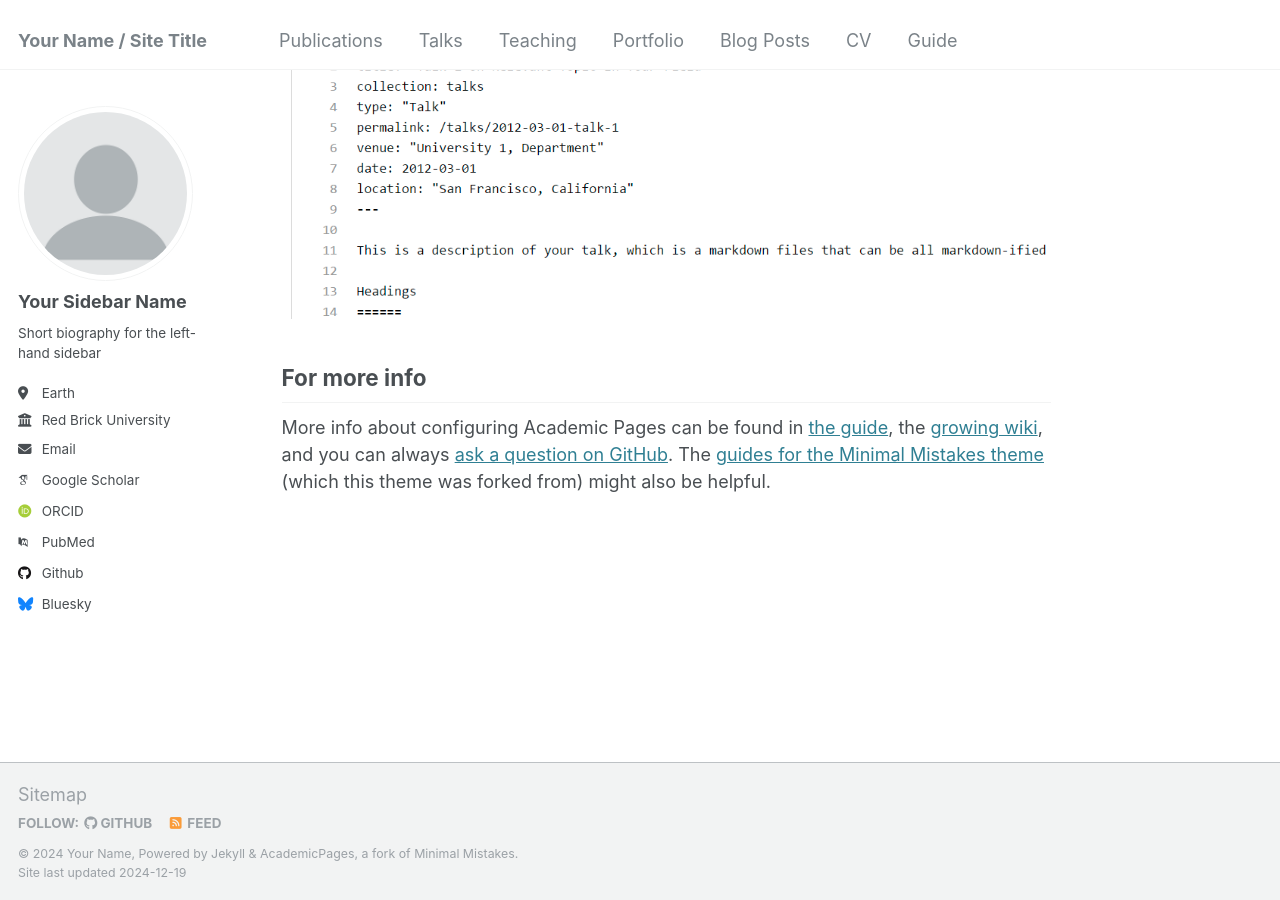
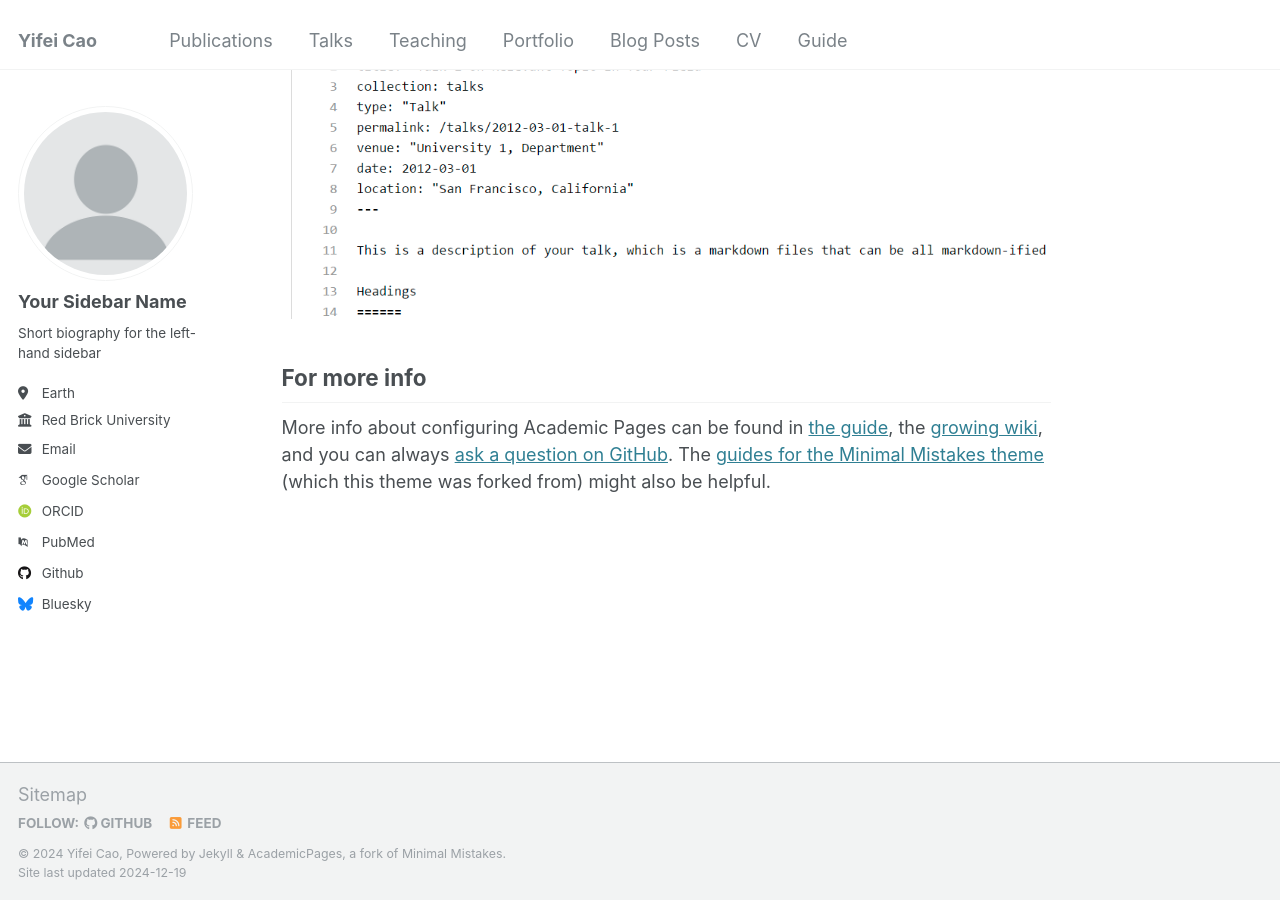
Before and after one commit to cyfedu-dlut/PersonalWeb, a Jekyll site: the page built from _pages/about.md, in a window 1280 px wide and 900 px high, scrolled down 2643 px. Built offline with Jekyll 4.4.1, drawn with Linux system fonts in a browser that asks for light colours; some web fonts are replaced.

Commit message:
Update _config.yml

```diff
--- a/_config.yml
+++ b/_config.yml
@@ -8,13 +8,13 @@
 
 # Basic Site Settings
 locale                   : "en-US"
-title                    : "Your Name / Site Title"
+title                    : "Yifei Cao"
 title_separator          : "-"
-name                     : &name "Your Name"
-description              : &description "personal description"
-url                      : https://academicpages.github.io # the base hostname & protocol for your site e.g. "https://[your GitHub username].github.io"
+name                     : &name "Yifei Cao"
+description              : &description "Welcome to my personal website!"
+url                      : https://cyfedu-dlut.github.io # the base hostname & protocol for your site e.g. "https://[your GitHub username].github.io"
 baseurl                  : "" # the subpath of your site, e.g. "/blog"
-repository               : "academicpages/academicpages.github.io"
+repository               : "https://github.com/cyfedu-dlut/PersonalWeb"
 
 # Site Author - The following control what appear as part of the author content on the side bar.
 #               If a field is blank the icon and link will not appear, otherwise it will be shown.
```
